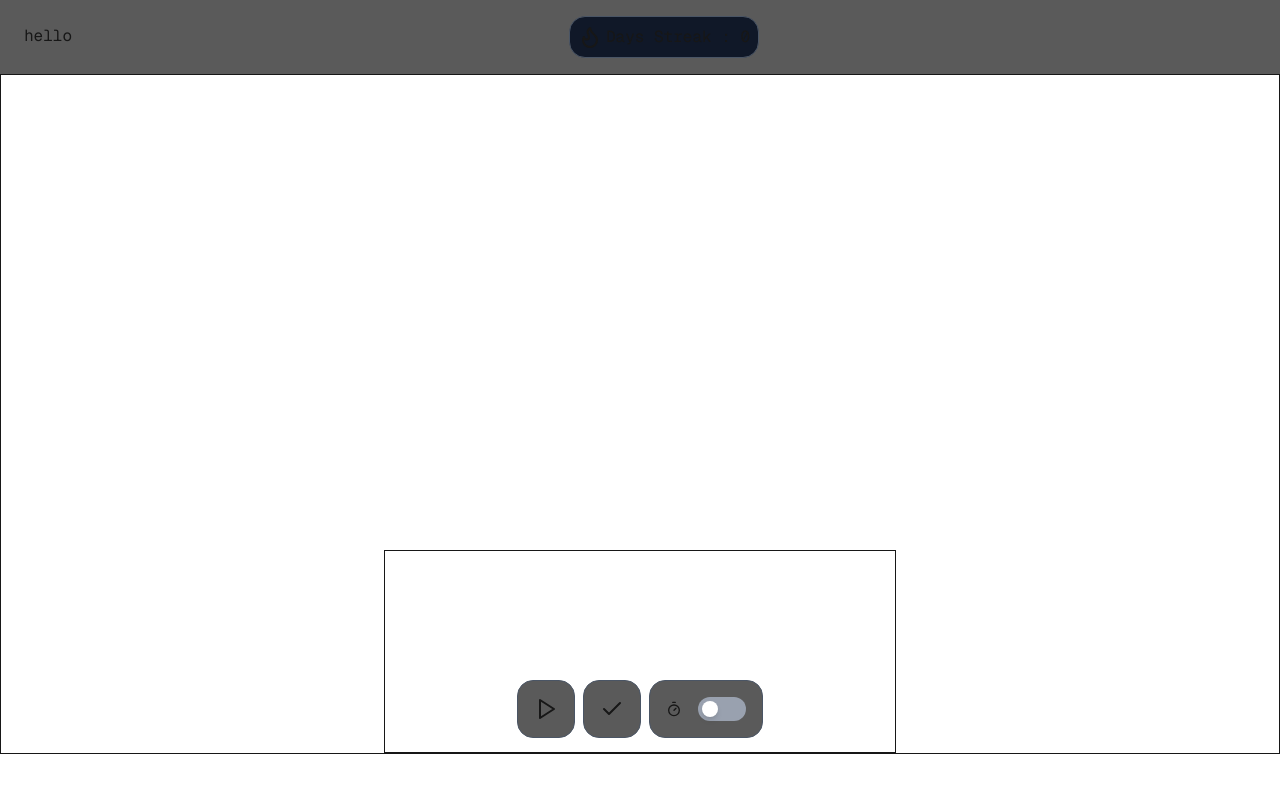
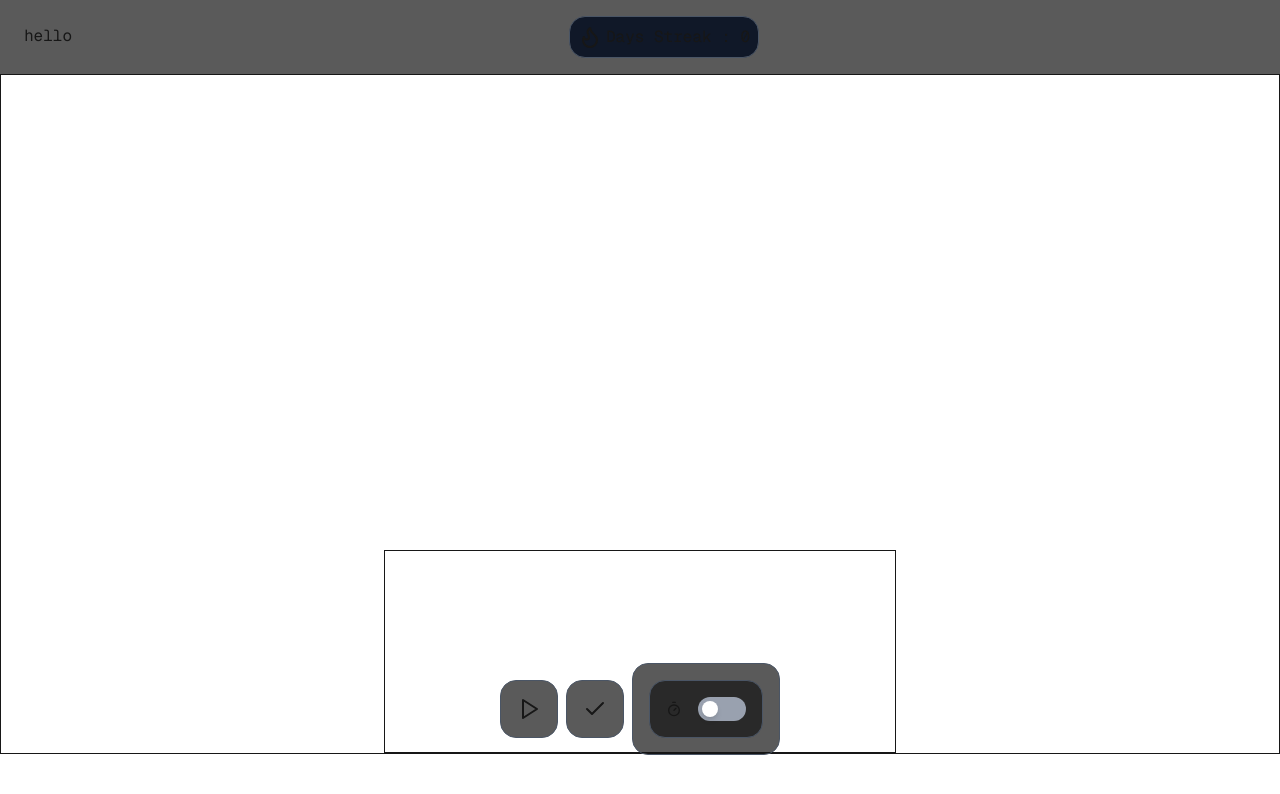
Before and after one commit to atheenaoteyza/alpha-saas, a Next.js app: page /dashboard in a window 1280 px wide. Shown: the top 794 px of the page. Built offline with nearby package versions, Linux system fonts and the light colour scheme; no server answers.

Commit message:
fix: feat DoneButton & PomodoroSwitch component

```diff
--- /dev/null
+++ b/components/DoneButton.js
@@ -0,0 +1,13 @@
+import { CheckIcon } from "lucide-react";
+export default function DoneButton({ handleComplete }) {
+  return (
+    <>
+      <button
+        className="p-4 border border-gray-600 rounded-2xl bg-[rgba(20,20,20,0.7)] hover:bg-[rgba(20,20,20,1)]"
+        onClick={handleComplete}
+      >
+        <CheckIcon />
+      </button>
+    </>
+  );
+}
--- a/components/PomodoroSwitch.js
+++ b/components/PomodoroSwitch.js
@@ -2,6 +2,13 @@ import { TimerIcon } from "lucide-react";
 
 export default function PomodoroSwitch({ setIsOn, isOn }) {
   return (
+    <div
+      className={`p-4 border border-gray-600 rounded-2xl ${
+        isOn
+          ? "bg-[rgba(18,61,40,0.9)]"
+          : "bg-[rgba(20,20,20,0.7)] hover:bg-[rgba(20,20,20,1)]"
+      }`}
+    >
       <div className="flex items-center gap-4">
         <TimerIcon className={`h-4 w-4 ${isOn ? "text-green-300" : ""}`} />
         <div
@@ -17,5 +24,6 @@ export default function PomodoroSwitch({ setIsOn, isOn }) {
           />
         </div>
       </div>
+    </div>
   );
 }
```
Lines whose indentation alone changed are shown as unchanged.
